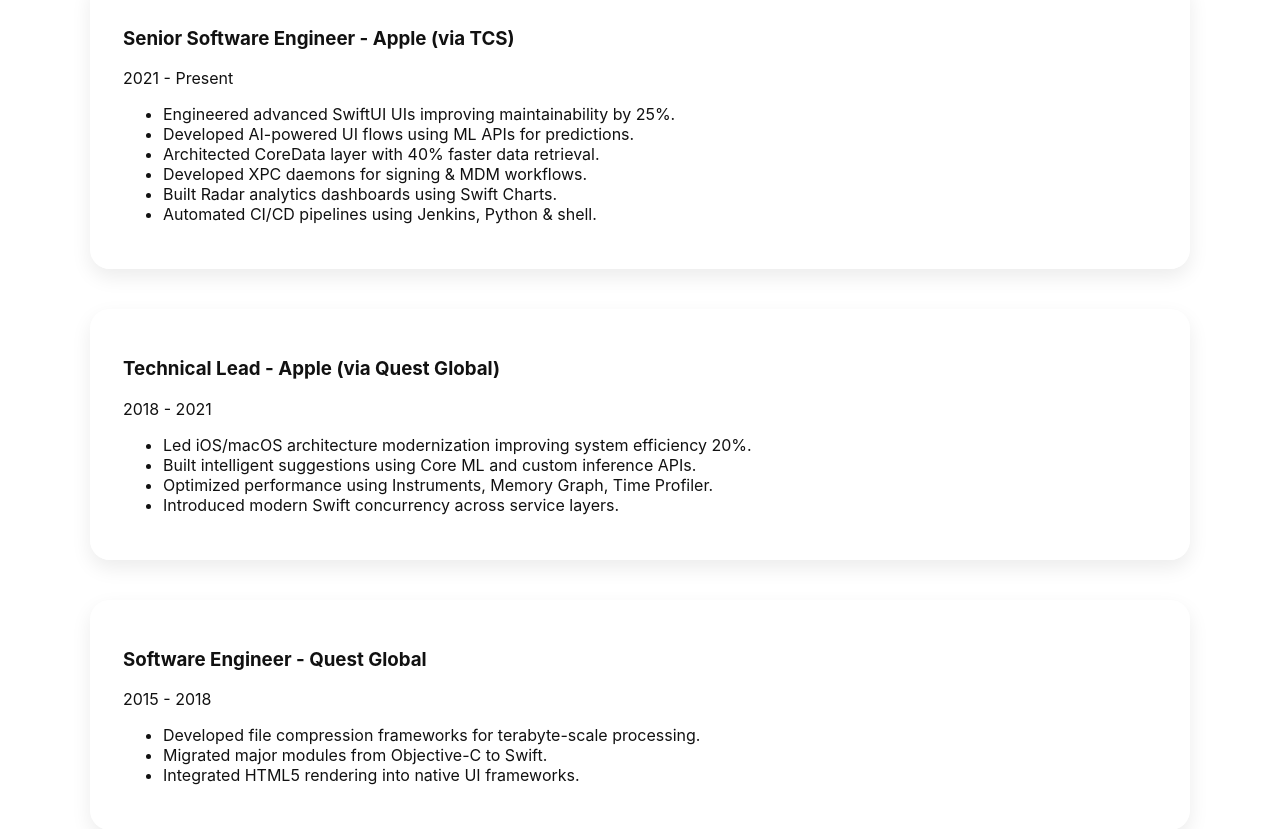
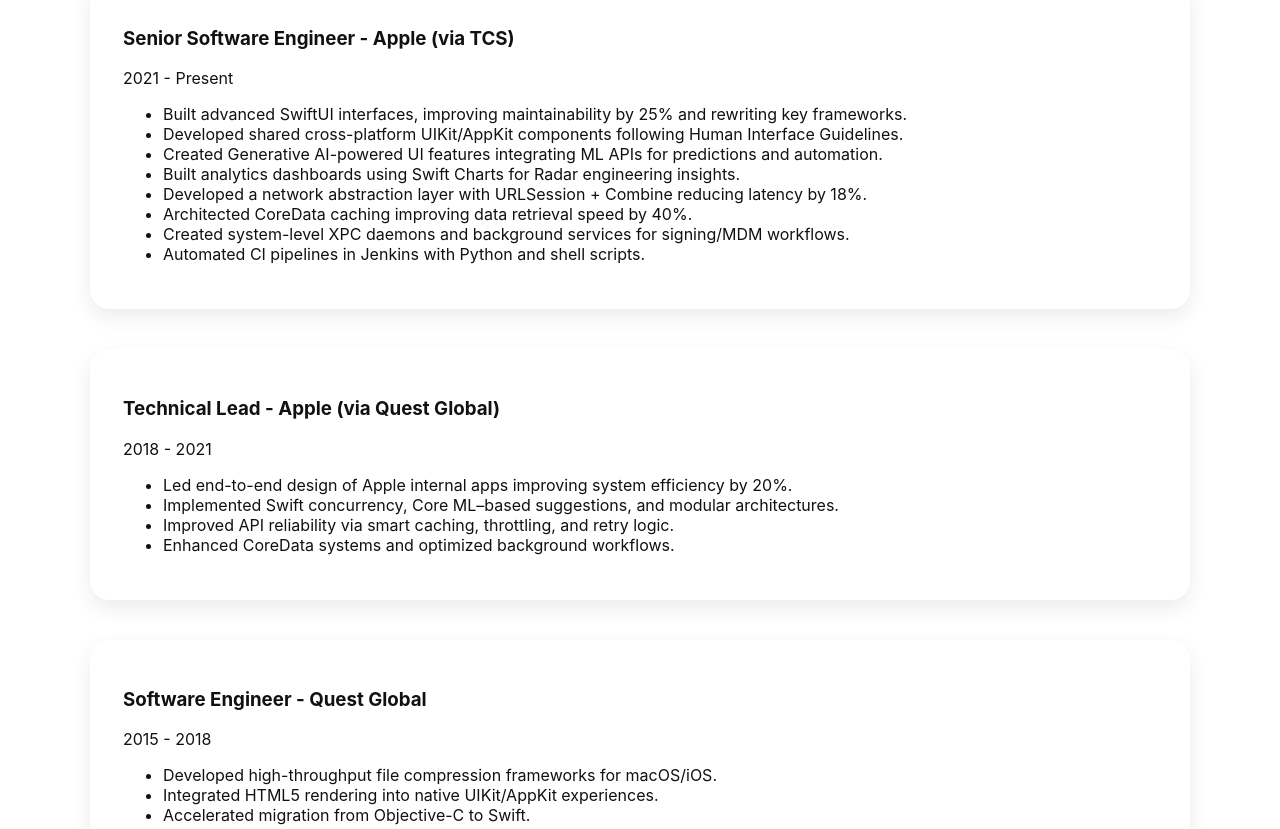
Before and after one commit to skd-julius/David-portfolio, a plain HTML site: page index.html in a window 1280 px wide. Shown: the part 1360-2189 px from the top of the page. Drawn offline with Linux system fonts and the light colour scheme.

Commit message:
Update job descriptions and add new roles

```diff
--- a/index.html
+++ b/index.html
@@ -56,12 +56,14 @@
         <h3>Senior Software Engineer - Apple (via TCS)</h3>
         <p class="date">2021 - Present</p>
         <ul>
-            <li>Engineered advanced SwiftUI UIs improving maintainability by 25%.</li>
-            <li>Developed AI-powered UI flows using ML APIs for predictions.</li>
-            <li>Architected CoreData layer with 40% faster data retrieval.</li>
-            <li>Developed XPC daemons for signing & MDM workflows.</li>
-            <li>Built Radar analytics dashboards using Swift Charts.</li>
-            <li>Automated CI/CD pipelines using Jenkins, Python & shell.</li>
+           <li>Built advanced SwiftUI interfaces, improving maintainability by 25% and rewriting key frameworks.</li>
+            <li>Developed shared cross-platform UIKit/AppKit components following Human Interface Guidelines.</li>
+            <li>Created Generative AI-powered UI features integrating ML APIs for predictions and automation.</li>
+            <li>Built analytics dashboards using Swift Charts for Radar engineering insights.</li>
+            <li>Developed a network abstraction layer with URLSession + Combine reducing latency by 18%.</li>
+            <li>Architected CoreData caching improving data retrieval speed by 40%.</li>
+            <li>Created system-level XPC daemons and background services for signing/MDM workflows.</li>
+            <li>Automated CI pipelines in Jenkins with Python and shell scripts.</li>
         </ul>
     </div>
 
@@ -69,10 +71,10 @@
         <h3>Technical Lead - Apple (via Quest Global)</h3>
         <p class="date">2018 - 2021</p>
         <ul>
-            <li>Led iOS/macOS architecture modernization improving system efficiency 20%.</li>
-            <li>Built intelligent suggestions using Core ML and custom inference APIs.</li>
-            <li>Optimized performance using Instruments, Memory Graph, Time Profiler.</li>
-            <li>Introduced modern Swift concurrency across service layers.</li>
+            <li>Led end-to-end design of Apple internal apps improving system efficiency by 20%.</li>
+            <li>Implemented Swift concurrency, Core ML–based suggestions, and modular architectures.</li>
+            <li>Improved API reliability via smart caching, throttling, and retry logic.</li>
+            <li>Enhanced CoreData systems and optimized background workflows.</li>
         </ul>
     </div>
 
@@ -80,14 +82,11 @@
         <h3>Software Engineer - Quest Global</h3>
         <p class="date">2015 - 2018</p>
         <ul>
-            <li>Developed file compression frameworks for terabyte-scale processing.</li>
-            <li>Migrated major modules from Objective-C to Swift.</li>
-            <li>Integrated HTML5 rendering into native UI frameworks.</li>
+            <li>Developed high-throughput file compression frameworks for macOS/iOS.</li>
+            <li>Integrated HTML5 rendering into native UIKit/AppKit experiences.</li>
+            <li>Accelerated migration from Objective-C to Swift.</li>
         </ul>
     </div>
-
-
-
     <div class="glass-card">
     <h3>System Analyst - iOS/iPadOS/macOS • Exilant Technologies</h3>
     <span class="date">May 2011 – Jun 2015</span>
@@ -98,7 +97,7 @@
     </ul>
 </div>
 
-    <div class="card">
+<div class="glass-card">
     <h3>Multimedia Programmer / Web Developer • Tarang Technologies</h3>
     <span class="date">Sep 2010 – May 2011</span>
     <ul>
```
Lines whose indentation alone changed are shown as unchanged.
